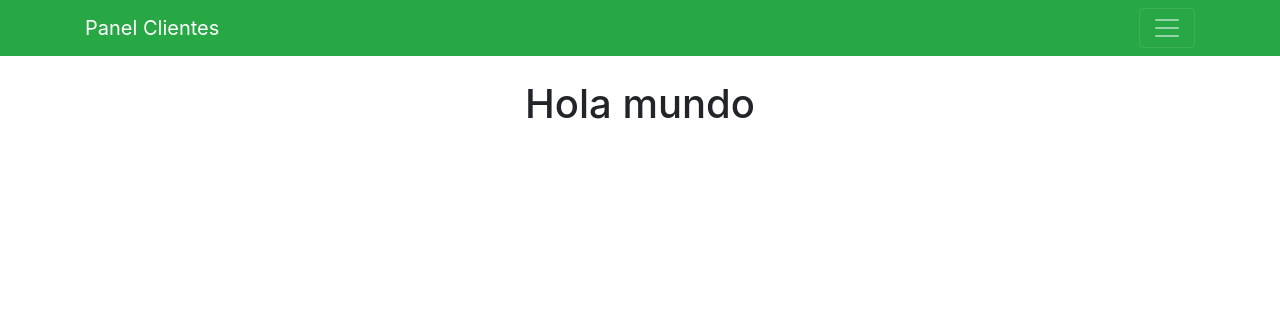
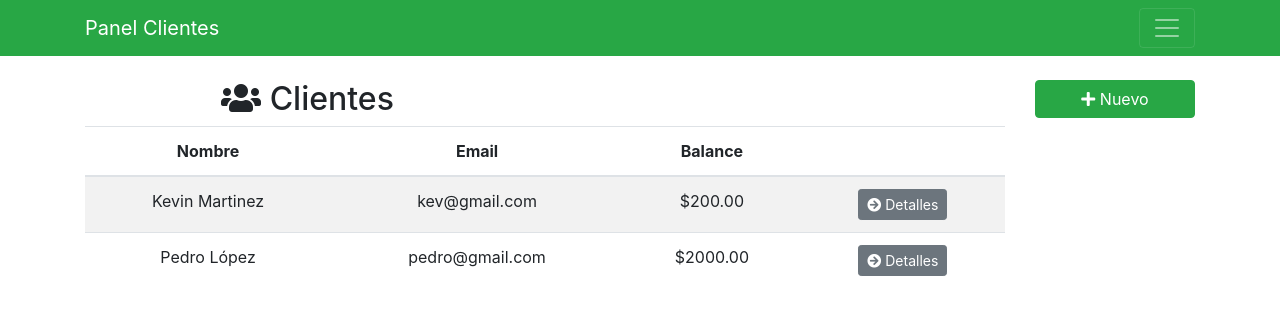
Before and after one commit to ychavoya/react-firebase-panel, a React (Create React App) app: page / in a window 1280 px wide. Shown: the top 314 px of the page. Built offline with nearby package versions, Linux system fonts and the light colour scheme.

Commit message:
Diseño inicial dashboard

```diff
--- a/src/App.js
+++ b/src/App.js
@@ -1,6 +1,8 @@
 import React, { Component } from "react";
 import { HashRouter as Router, Route, Switch } from "react-router-dom";
+
 import AppNavbar from "./components/layout/AppNavbar";
+import Dashboard from "./components/layout/Dashboard";
 
 import "./App.css";
 
@@ -11,7 +13,9 @@ class App extends Component {
         <div className="App">
           <AppNavbar />
           <div className="container">
-            <h1>Hola mundo</h1>
+            <Switch>
+              <Route exact path="/" component={Dashboard} />
+            </Switch>
           </div>
         </div>
       </Router>
--- a/src/components/clients/Clients.js
+++ b/src/components/clients/Clients.js
@@ -0,0 +1,71 @@
+import React, { Component } from "react";
+import { Link } from "react-router-dom";
+
+export default class Clients extends Component {
+  render() {
+    const clients = [
+      {
+        id: "123123",
+        firstName: "Kevin",
+        lastName: "Martinez",
+        email: "kev@gmail.com",
+        phone: "123123",
+        balance: "200"
+      },
+      {
+        id: "123133",
+        firstName: "Pedro",
+        lastName: "López",
+        email: "pedro@gmail.com",
+        phone: "99999",
+        balance: "2000"
+      }
+    ];
+
+    if (clients) {
+      return (
+        <div>
+          <div class="row">
+            <div className="col-md-6">
+              <h2>
+                <i className="fas fa-users" /> Clientes
+              </h2>
+            </div>
+            <div className="col-md-6" />
+          </div>
+
+          <table className="table table-striped">
+            <thead className="thead-inverse">
+              <tr>
+                <th>Nombre</th>
+                <th>Email</th>
+                <th>Balance</th>
+                <th />
+              </tr>
+            </thead>
+            <tbody>
+              {clients.map(c => (
+                <tr key={c.id}>
+                  <td>
+                    {c.firstName} {c.lastName}
+                  </td>
+                  <td>{c.email}</td>
+                  <td>${parseFloat(c.balance).toFixed(2)}</td>
+                  <td>
+                    <Link
+                      to={`/client/${c.id}`}
+                      className="btn btn-secondary btn-sm"
+                    >
+                      {" "}
+                      <i className="fas fa-arrow-circle-right" /> Detalles
+                    </Link>
+                  </td>
+                </tr>
+              ))}
+            </tbody>
+          </table>
+        </div>
+      );
+    } else return <h1>Cargando...</h1>;
+  }
+}
--- a/src/components/layout/Dashboard.js
+++ b/src/components/layout/Dashboard.js
@@ -0,0 +1,16 @@
+import React from "react";
+import Clients from "../clients/Clients";
+import Sidebar from "./Sidebar";
+
+export default () => {
+  return (
+    <div className="row">
+      <div className="col-md-10">
+        <Clients />
+      </div>
+      <div className="col-md-2">
+        <Sidebar />
+      </div>
+    </div>
+  );
+};
--- a/src/components/layout/Sidebar.js
+++ b/src/components/layout/Sidebar.js
@@ -0,0 +1,10 @@
+import React from "react";
+import { Link } from "react-router-dom";
+
+export default () => {
+  return (
+    <Link to="/client/add" className="btn btn-success btn-block">
+      <i className="fas fa-plus" /> Nuevo
+    </Link>
+  );
+};
```
